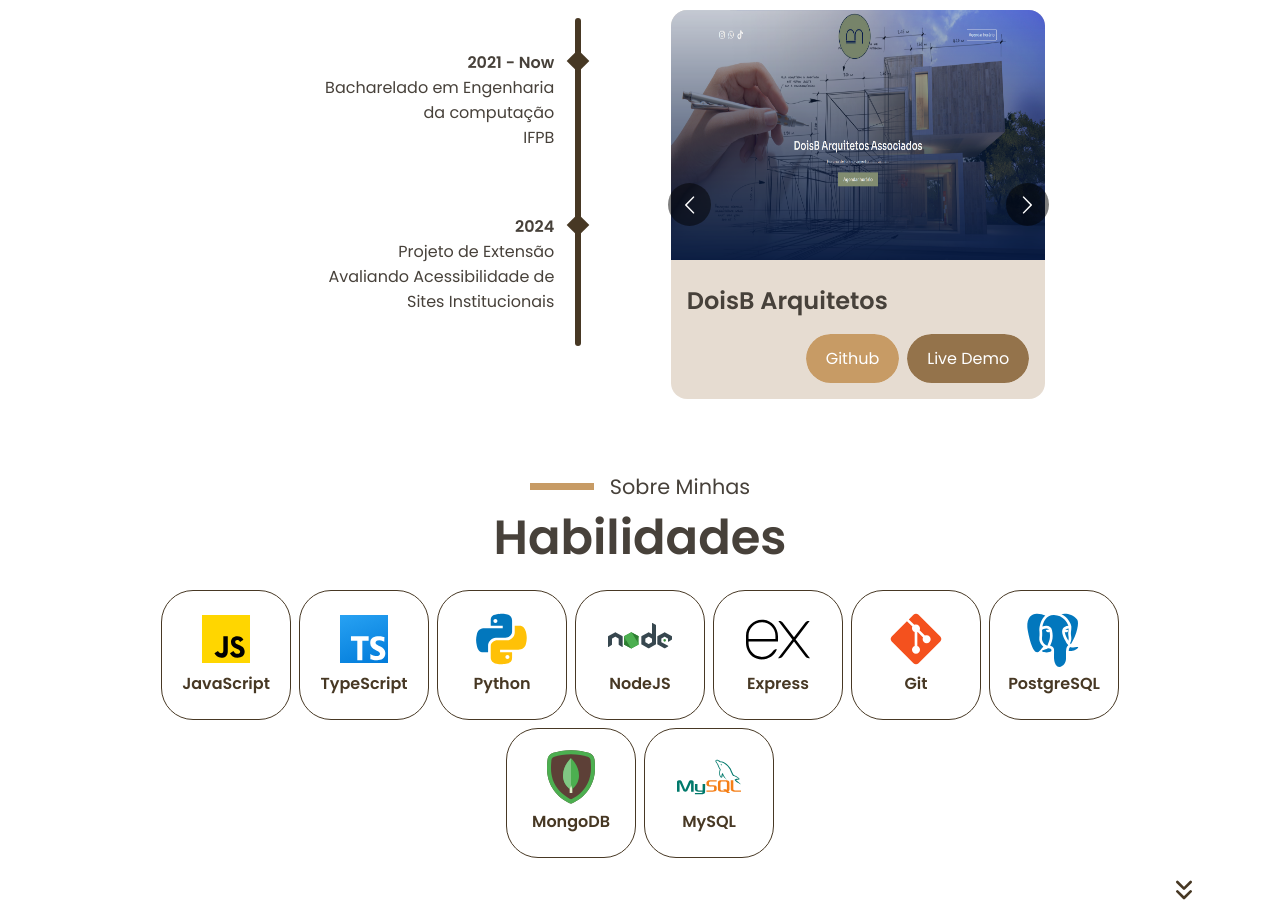
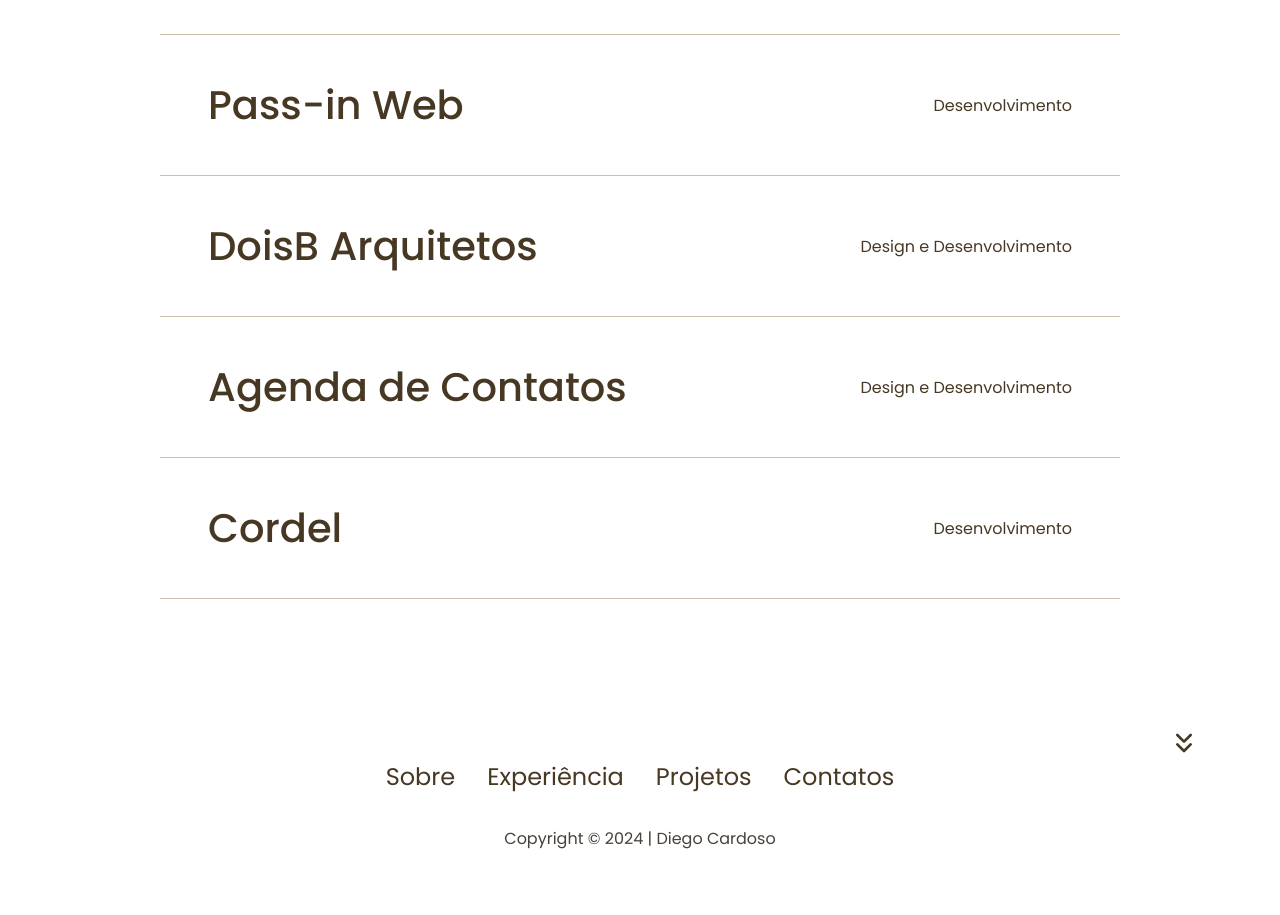
Before and after one commit to diegoCBorba/portfolio, a React (Vite) app: page / in a window 1280 px wide. Shown: the part 1500-2415 px from the top of the page. Built offline with nearby package versions, Linux system fonts and the light colour scheme.

Commit message:
metade do projects

```diff
--- a/src/App.tsx
+++ b/src/App.tsx
@@ -1,6 +1,7 @@
 import { Header } from "./components/Header/Header"
 import { About } from "./components/About/About"
-import { Ability } from "./components/Ability/Ability"
+import { Projects } from "./components/Projects/Projects"
+import { ProjectSlider } from "./components/Projects/ProjectsSlider"
 import { Contact } from "./components/Contact/Contact"
 import { Footer } from "./components/Footer/Footer"
 
@@ -9,9 +10,10 @@ export function App() {
     <>
       <Header/>
       <About/>
-      <Ability/>
-      {/* <Contact/>
-      <Footer/> */}
+      <Projects/>
+      <ProjectSlider/>
+      <Footer/>
+      {/* /* <Contact/> */}
     </>
   )
 }
--- a/src/components/Ability/Ability.css
+++ /dev/null
@@ -1,13 +0,0 @@
-.container-ability{
-  display: flex;
-  justify-content: center;
-  flex-wrap: wrap;
-  gap: 4rem;
-}
-
-@media screen and (max-width: 1000px){
-  .container-ability{
-    flex-direction: column;
-    gap: 4vh;
-  }
-}
--- a/src/components/Ability/Ability.tsx
+++ /dev/null
@@ -1,20 +0,0 @@
-import "./Ability.css"
-import { Arrow } from '../utils/Arrow'
-import { Experience } from '../Experience/Experience'
-import { Skills } from '../Skills/Skills'
-import { Projects } from "../Projects/Projects"
-
-export function Ability(){
-  return(
-    <section>
-      <div className="container-section">
-        <div className="container-ability">
-          <Experience/>
-          <Projects/>
-          <Skills/>
-        </div>
-        <Arrow src="#contacts"/>
-      </div>
-    </section>
-  )
-}
--- a/src/components/Projects/Projects.css
+++ b/src/components/Projects/Projects.css
@@ -1,57 +1,120 @@
-
-.projects-container{
-  padding: 0.5rem;
-  width: 400px;
+#project li, ul{
+  list-style: none;
 }
 
-.project-box{
-  width: 90%;
-  border-radius: 1rem;
-  background-color: #d0bea987;
-  margin-left: 0.8rem ;
+#project li{
+  border-top: 1px solid var(--color2);
 }
 
-.project-box img{
-  width: 100%;
-  height: 250px;
-  border-radius: 1rem 1rem 0 0;
+#project li:last-child{
+  border-bottom: 1px solid var(--color2);
 }
 
-.about-project{
-  padding: 1rem;
+
+#project ul{
+  margin-top: 2rem;
+  margin-bottom: 8rem;
 }
 
-.project-btn{
-  display: flex;
-  justify-content: end;
-  gap: 0.5rem;
+.project-link{
+  text-decoration: none;
+  color: var(--color1);
 }
 
-@media screen and (max-width: 1650px){
-  .projects-container{
-    width: 800px;
+.project-link:hover{
+  color: var(--color2);
+}
+
+.project-container{
+  width: 80%;
+  margin: auto;
+  display: flex;
+  align-items: center;
+  justify-content: space-between;
+  padding: 2.5rem 0;
+}
+
+.project-container h2{
+  font-size: 3.5rem;
+  font-weight: 500;
+}
+
+.box-initial{
+  display: block;
+  position: fixed;
+  top: 50%;
+  left: 50%;
+  transform: translate(-50%, -50%);
+}
+
+
+.hovered{
+  width: 100%;
+  visibility: visible;
+}
+
+.no-hovered{
+  width: 0%;
+  visibility: hidden;
+}
+
+.quadrado, .quadrado-2{
+  pointer-events: none;
+  max-width: 400px;
+
+  height: 400px;
+  display: flex;
+  align-items: center;
+  justify-content: center;
+
+  position: fixed;
+}
+
+.quadrado{
+  background-color: var(--color2);
+  background-size: 350px 250px;
+  background-repeat: no-repeat;
+  background-position: center;
+}
+
+.box{
+  width: 150px;
+  height: 150px;
+  border-radius: 50%;
+  background-color: var(--color1);
+
+  display: flex;
+  align-items: center;
+  justify-content: center;
+}
+
+.box-view{
+  color: white;
+  text-align: center;
+  font-size: 1.5rem;
+}
+
+/* Projects Mobile */
+
+.project-mobile{
+  display: none;
+}
+
+@media screen and (max-width: 1440px){
+  .project-container h2{
+    font-size: 2.5rem;
+  }
+
+  .project-container{
+    width: 90%;
   }
 }
 
-@media screen and (max-width: 1575px){
-  .projects-container{
-    width: 400px;
+@media screen and (max-width: 1023px){
+  .project-desktop{
+    display: none;
+  }
+  .project-mobile{
+    display: flex;
   }
 }
-
-@media screen and (max-width: 1000px){
-  .projects-container{
-    width: 800px;
-  }
-}
-
-@media screen and (max-width: 900px){
-  .projects-container{
-    width: 80vw;
-    margin: auto;
-  }
-
-  .project-box img{
-    height: 50vw;
-  }
-}
--- a/src/components/Projects/Projects.tsx
+++ b/src/components/Projects/Projects.tsx
@@ -1,14 +1,18 @@
 import './Projects.css'
 import { SubTitle } from '../utils/SubTitle'
-import { Carrossel } from '../utils/Carrossel'
-
+import { Arrow } from '../utils/Arrow';
+import { Table } from '../utils/table-project/Table';
 
 export function Projects(){
+
   return(
-    <div id="projects">
-      <SubTitle>Sobre Meus</SubTitle>
-      <h1 className='title'>Projetos</h1>
-      <Carrossel/>
-    </div>
+    <section id="project" className="project-desktop">
+      <div className="container-section">
+        <SubTitle>Sobre Meus</SubTitle>
+        <h1 className='title'>Projetos</h1>
+        <Table/>
+        <Arrow src="#contacts"/>
+      </div>
+    </section>
   )
 }
--- /dev/null
+++ b/src/components/Projects/ProjectsSlider.tsx
@@ -0,0 +1,63 @@
+import { Arrow } from "../utils/Arrow";
+import { SubTitle } from "../utils/SubTitle";
+import { data } from "../utils/dataProjects";
+
+import Carousel from "react-multi-carousel";
+import 'react-multi-carousel/lib/styles.css';
+
+export function ProjectSlider(){
+  const responsive = {
+    desktop: {
+      breakpoint: {
+        max: 3000,
+        min: 1024
+      },
+      items: 2,
+      partialVisibilityGutter: 40
+    },
+    mobile: {
+      breakpoint: {
+        max: 464,
+        min: 0
+      },
+      items: 1,
+      partialVisibilityGutter: 30
+    },
+    tablet: {
+      breakpoint: {
+        max: 1024,
+        min: 464
+      },
+      items: 2,
+      partialVisibilityGutter: 30
+    }
+  }
+
+  return(
+    <section id="project" className="project-mobile">
+    <div className="container-section">
+      <SubTitle>Sobre Meus</SubTitle>
+      <h1 className='title'>Projetos</h1>
+      {/* <Carousel
+        responsive={responsive}
+        additionalTransfrom={0}
+        arrows
+        autoPlay
+        autoPlaySpeed={1000}
+        centerMode={false}
+        pauseOnHover
+        rtl={false}
+        shouldResetAutoplay
+        slidesToSlide={2}
+        swipeable
+        >
+
+        </Carousel> */}
+        <div>
+
+        </div>
+      <Arrow src="#contacts"/>
+    </div>
+  </section>
+  )
+}
--- a/src/components/Skills/Skills.css
+++ b/src/components/Skills/Skills.css
@@ -1,9 +1,10 @@
 .skills-container{
   padding: 1rem 0;
 
-  display: grid;
-  grid-template-columns: repeat(3, 1fr);
-  gap: 0.5rem;
+  display: flex;
+  justify-content: center;
+
+  gap: 1rem;
 }
 
 .icon-container{
@@ -36,22 +37,6 @@
   text-align: center;
 }
 
-@media screen and (max-width: 1650px){
-  .ability-about{
-    display: flex;
-    flex-direction: column;
-    align-items: center;
-  }
-
-  .skills-container{
-    display: flex;
-    flex-wrap: wrap;
-    justify-content: center;
-  }
+.container-section2{
+  width: 100%;
 }
-
-@media screen and (max-width: 450px){
-  .skills-container{
-    width: 300px;
-  }
-}
--- a/src/components/Skills/Skills.tsx
+++ b/src/components/Skills/Skills.tsx
@@ -1,5 +1,4 @@
 import './Skills.css'
-import { SubTitle } from '../utils/SubTitle'
 import IconSkills from '../utils/iconSkills'
 
 
@@ -15,10 +14,9 @@ import typescript from "../../assets/images/icons/typescript.svg"
 
 export function Skills(){
   return(
-    <div className="ability-about">
-      <SubTitle>Sobre Minhas</SubTitle>
-      <h1 className='title'>Habilidades</h1>
-      <div className="skills-container">
+    <section id="skills">
+      <div className="container-section2">
+        <div className='skills-container'>
           <IconSkills src={javascript}>JavaScript</IconSkills>
           <IconSkills src={typescript}>TypeScript</IconSkills>
           <IconSkills src={python}>Python</IconSkills>
@@ -30,5 +28,6 @@ export function Skills(){
           <IconSkills src={mysql}>MySQL</IconSkills>
         </div>
       </div>
+    </section>
   )
 }
--- a/src/components/utils/Carrossel.tsx
+++ /dev/null
@@ -1,96 +0,0 @@
-import Carousel from "react-multi-carousel";
-import "react-multi-carousel/lib/styles.css";
-
-import project1 from "../../assets/images/projects/project-1.png"
-import project2 from "../../assets/images/projects/project-2.png"
-
-export function Carrossel(){
-  const data = [
-    {
-      title: "Pass-in Web",
-      img: project1,
-      src: ""
-    },
-    {
-      title: "DoisB Arquitetos",
-      img: project2,
-      src: ""
-    },
-    {
-      title: "Pass-in Web",
-      img: project1,
-      src: ""
-    },
-    {
-      title: "DoisB Arquitetos",
-      img: project2,
-      src: ""
-    }
-  ]
-
-  const settings = {
-    responsive: {
-      desktopLarge: {
-        breakpoint: { max: 3000, min: 1650 },
-        items: 1,
-        slidesToSlide: 1
-      },
-      desktop: {
-        breakpoint: { max: 1650, min: 1575 },
-        items: 2,
-        slidesToSlide: 1
-      },
-      desktop2: {
-        breakpoint: { max: 1575, min: 1000 },
-        items: 1,
-        slidesToSlide: 1
-      },
-      tablet: {
-        breakpoint: { max: 1000, min: 900 },
-        items: 2,
-        slidesToSlide: 1
-      },
-      mobile: {
-        breakpoint: { max: 900, min: 0 },
-        items: 1,
-        slidesToSlide: 1
-      }
-    },
-    autoPlay: true,
-    autoPlaySpeed: 3500,
-    infinite: true,
-    centerMode: false,
-  }
-
-  return(
-    <Carousel {...settings} className="projects-container">
-      {data.map((d, index) => (
-      <div className="project-box">
-          <img src={d.img} alt={` ${d.title} image`} key={index}/>
-          <div className='about-project'>
-            <h2>{d.title}</h2>
-            <div className='project-btn'>
-              <a href="" className='btn'>Github</a>
-              <a href="" className='btn-2'>Live Demo</a>
-            </div>
-          </div>
-      </div>
-      ))}
-    </Carousel>
-  )
-}
-
-{/* <div className="projects-container">
-  {data.map((d, index) => (
-  <div className="project-box">
-      <img src={d.img} alt={` ${d.title} image`} key={index}/>
-      <div className='about-project'>
-        <h2>{d.title}</h2>
-        <div className='project-btn'>
-          <a href="" className='btn'>Github</a>
-          <a href="" className='btn-2'>Live Demo</a>
-        </div>
-      </div>
-  </div>
-  ))}
-</div> */}
--- /dev/null
+++ b/src/components/utils/dataProjects.tsx
@@ -0,0 +1,35 @@
+import projeto1 from "../../assets/images/projects/project-1.png"
+import projeto2 from "../../assets/images/projects/project-2.png"
+import projeto3 from "../../assets/images/projects/project-3.png"
+import projeto4 from "../../assets/images/projects/project-4.png"
+
+export const data = [
+  {
+    title: "Pass-in Web",
+    description: "Desenvolvimento",
+    img: projeto1,
+    background: "#505050",
+    src: "https://github.com/diegoCBorba/pass-in-web"
+  },
+  {
+    title: "DoisB Arquitetos",
+    description: "Design e Desenvolvimento",
+    img: projeto2,
+    background: "#818C70",
+    src: "https://github.com/diegoCBorba/2barquitetos"
+  },
+  {
+    title: "Agenda de Contatos",
+    description: "Design e Desenvolvimento",
+    img: projeto3,
+    background: "#e6e6e6",
+    src: "https://github.com/diegoCBorba/agenda-project"
+  },
+  {
+    title: "Cordel",
+    description: "Desenvolvimento",
+    img: projeto4,
+    background: "#212121",
+    src: "https://github.com/diegoCBorba/projeto-cordel"
+  },
+]
--- /dev/null
+++ b/src/components/utils/table-project/ShowProject.tsx
@@ -0,0 +1,52 @@
+import { motion } from "framer-motion"
+import { useMotionValue, useSpring } from "framer-motion"
+import { useEffect } from "react"
+
+interface projectProps{
+  className: string,
+  img: string,
+  background: string,
+}
+
+export function ShowProject(props: projectProps){
+  const mouse = {
+    x: useMotionValue(0),
+    y: useMotionValue(0)
+  }
+
+  const smoothOptions = {damping: 50, stiffness: 1000}
+  const smoothMouse = {
+    x: useSpring(mouse.x, smoothOptions),
+    y: useSpring(mouse.y, smoothOptions)
+  }
+
+  const cursorSize = 400
+  const manageMouseMove = (e: MouseEvent) => {
+    const { clientX, clientY } = e
+    mouse.x.set(clientX - cursorSize/2)
+    mouse.y.set(clientY - cursorSize/2)
+  }
+
+  useEffect(() => {
+    window.addEventListener('mousemove', manageMouseMove);
+    return () => {window.removeEventListener("mousemove", manageMouseMove)}
+  });
+
+  return(
+    <motion.div className={`${props.className} quadrado`}
+      style={{left: mouse.x, top:mouse.y,
+        backgroundImage: `url(${props.img})`,
+        backgroundColor: `${props.background}`
+      }}
+    >
+      <motion.div
+        style={{left: smoothMouse.x, top:smoothMouse.y}}
+        className={`${props.className} quadrado-2`}
+      >
+        <div className="box">
+          <p className={`${props.className} box-view`}>View</p>
+        </div>
+      </motion.div>
+    </motion.div>
+  )
+}
--- /dev/null
+++ b/src/components/utils/table-project/Table.tsx
@@ -0,0 +1,41 @@
+import { useState } from "react";
+
+import { ShowProject } from "./ShowProject";
+import { data } from "../dataProjects";
+
+export function Table() {
+  const [isHovered, setIsHovered] = useState(false);
+  const [imageProject, setImageProject] = useState("");
+  const [background, setBackground] = useState("")
+
+  return (
+    <ul
+      onMouseEnter={() => setIsHovered(true)}
+      onMouseLeave={() => setIsHovered(false)}
+    >
+      <ShowProject
+      className={isHovered ? "hovered" : "no-hovered"}
+      img={imageProject}
+      background={background}
+      />
+      {data.map((project, index) => {
+        return (
+          <li
+          key={index}
+          onMouseEnter={() => {
+            setImageProject(project.img)
+            setBackground(project.background)
+          }}
+          >
+            <a href={project.src} className="project-link" target="_blank">
+              <div className="project-container">
+                <h2>{project.title}</h2>
+                <p>{project.description}</p>
+              </div>
+            </a>
+          </li>
+        );
+      })}
+    </ul>
+  );
+}
```
Also changed, not shown: src/assets/images/projects/project-3.png (added), src/assets/images/projects/project-4.png (added). Lines whose indentation alone changed are shown as unchanged.
